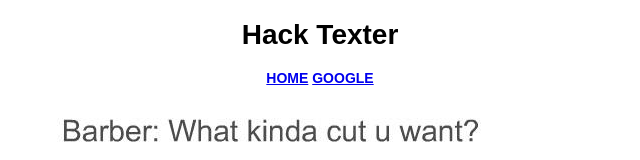
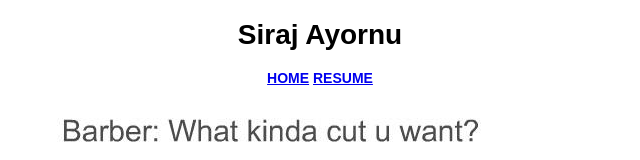
Before and after one commit to sayornu/sayornu.github.io, a plain HTML site: page index.html in a window 1280 px wide. Shown: the top 160 px of the page, without its empty margins (320-960 px from the left). Drawn offline with Linux system fonts and the light colour scheme.

Commit message:
Update index.html

```diff
--- a/index.html
+++ b/index.html
@@ -2,7 +2,7 @@
 <html>
   <head>
     <meta charset="UTF-8">
-    <title>Hack Tester</title>
+    <title>SIraj Ayornu</title>
 
     <link rel="stylesheet" href="styles/style.css">
 
@@ -10,7 +10,7 @@
 
     <!-- <link rel="shortcut icon" type="image/png" href="favicon.ico"/> -->
 
-    <meta name="author" content="Hack Texter">
+    <meta name="author" content="Siraj Ayornu">
     <meta name="description" content="This is my website.">
     <meta name="keywords" content="hack,texter,portfolio,website">
     <meta name="viewport" content="width=device-width,initial-scale=1">
@@ -23,14 +23,14 @@
 
       <div id="header">
         <h1>
-          Hack Texter
+          Siraj Ayornu
         </h1>
       </div>
 
       <div id="navigation">
         <ul>
           <li><a href="#">Home</a></li>
-          <li><a href="https://www.google.com/">Google</a></li>
+          <li><a href="https://www.google.com/">Resume</a></li>
         </ul>
       </div>
 
```
